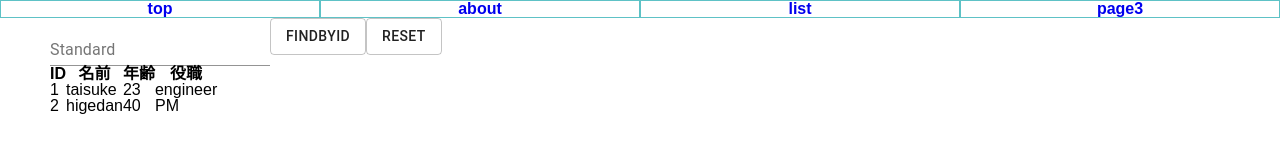
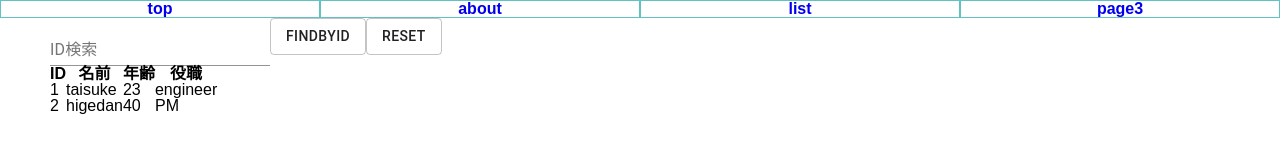
Before and after one commit to yodakaEngineer/react-practice, a React (Create React App) app: page /list in a window 1280 px wide. Shown: the top 160 px of the page. Built offline with nearby package versions, Linux system fonts and the light colour scheme.

Commit message:
change label.

```diff
--- a/src/components/GetList/GetList.tsx
+++ b/src/components/GetList/GetList.tsx
@@ -12,7 +12,7 @@ const GetList: React.FC<GetListProps> = props => {
 
     return (
         <div>
-            <TextField id="standard-basic" label="Standard" type='number' onChange={(e) => setId(Number(e.target.value)) } />
+            <TextField id="standard-basic" label="ID検索" type='number' onChange={(e) => setId(Number(e.target.value)) } />
             <Button variant='outlined' onClick={props.onGetList(id)}>findById</Button>
             <Button variant='outlined' onClick={props.onReset}>reset</Button>
         </div>
```
